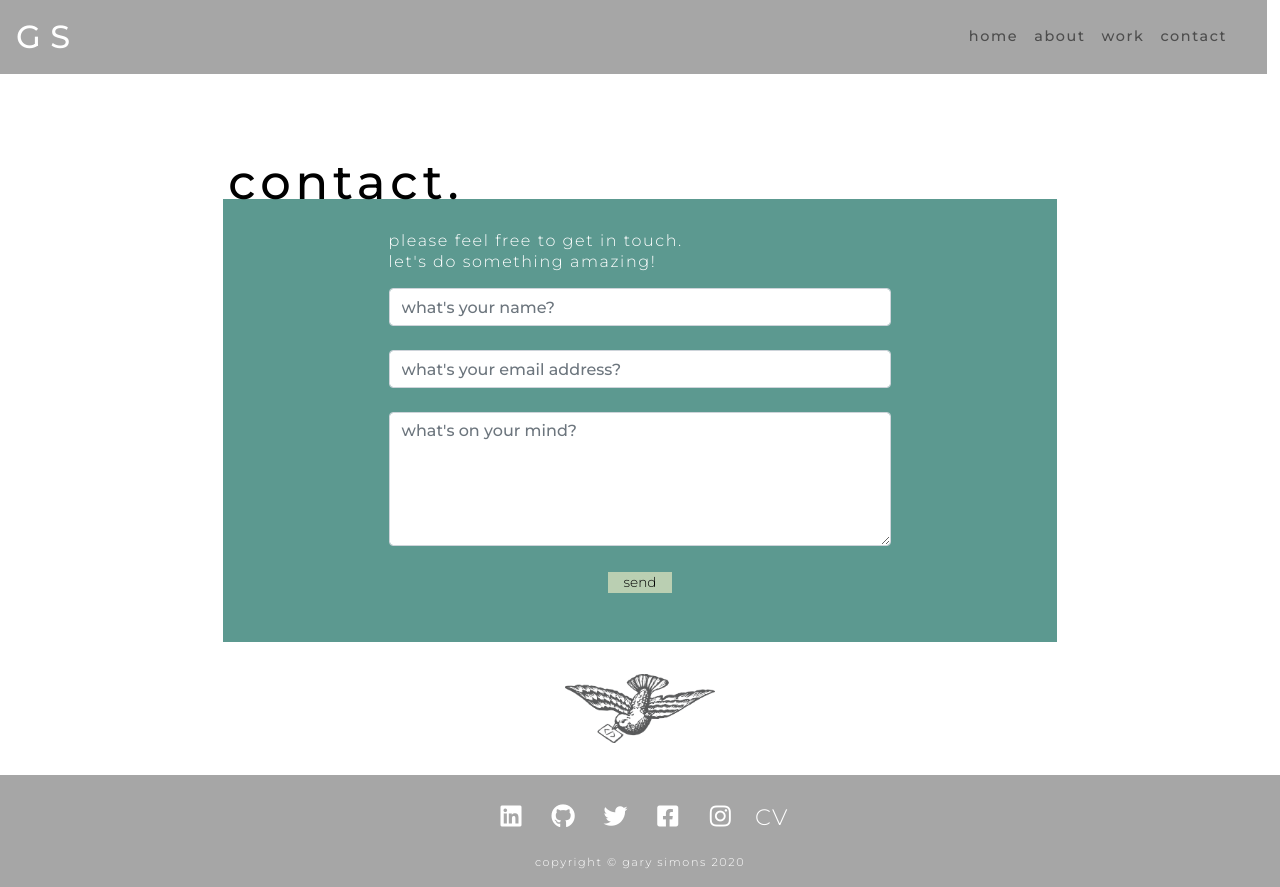
After one commit to GarySimons/Gary-Simons, a Flask app: template templates/pages/contact_copy.html in a window 1280 px wide. The commit adds this page. Run offline with Flask 2, Linux system fonts and the light colour scheme; the template is opened without the code that fills it, so the values that code supplies are empty; some libraries are stand-ins or nearby versions.

```diff
--- a/app.py
+++ b/app.py
@@ -97,4 +97,4 @@ def deleteskill(skill_id):
 if __name__ == '__main__':
     app.run(host=os.getenv('IP', '0.0.0.0'),
     port=int(os.getenv('PORT', 8080)),
-    debug=False)
+    debug=True)
--- a/templates/layout/head.html
+++ b/templates/layout/head.html
@@ -6,24 +6,3 @@
 <link rel="stylesheet" href="{{ url_for('static', filename='css/style.css')}}" type="text/css" />
 <link rel="shortcut icon" href="{{ url_for('static', filename='images/favicon.ico')}}" type="image/x-icon">
 <link rel="icon" href="/favicon.ico" type="image/x-icon">
-
-<!-- EmailJS Script for Contact Form -->
-<script type="text/javascript"
-    src="https://cdn.jsdelivr.net/npm/emailjs-com@2/dist/email.min.js">
-</script>
-<script type="text/javascript">
-   (function(){
-      emailjs.init("user_HgabIlpCwGFwnlJUA5xol");
-
-    var templateParams = {
-    name: 'James',
-    notes: 'Check this out!'
-};
-
-emailjs.send('GaryEmail', 'gary', templateParams)
-    .then(function(response) {
-       console.log('SUCCESS!', response.status, response.text);
-    }, function(error) {
-       console.log('FAILED...', error);
-    });
-   })();
--- /dev/null
+++ b/templates/pages/contact_copy.html
@@ -0,0 +1,49 @@
+{% extends "layout/base.html" %}
+{% block content %}
+
+<div class="main">
+	<div class="row justify-content-center">
+		<h3 class="col-sm-8 sectionhead">contact.</h3>
+	</div>
+	<!--Form-->
+	<div class="container-fluid col-sm-12 col-md-8" id="contactbox">
+
+		<div class="row justify-content-center">
+			<div class="col-sm-8">
+				<p id="contacttext">please feel free to get in touch.
+					<br />
+            let's do something amazing!</p>
+			</div>
+		</div>
+
+		<form id="contact-form" method="post" action="contact.php" role="form">
+			<div class="row justify-content-center">
+
+				<div class="center-form col-sm-12 col-md-8">
+					<form>
+						<input type="text" name="name" id="fullname" class="form-control" placeholder="what's your name?" required />
+						<br />
+						<input type="email" name="email" id="emailaddress" class="form-control" placeholder="what's your email address?" required />
+						<br />
+						<textarea rows="5" name="projectsummary" id="projectsummary" class="form-control"
+                        placeholder="what's on your mind?" required></textarea>
+						<br />
+						<div class="form-row text-center">
+							<div class="col">
+								<button type="submit" id="btnsend">send</button>
+							</div>
+						</div>
+					</form>
+				</div>
+			</div>
+		</form>
+	</div>
+
+	<!-- Bird -->
+	{% include 'components/bird.html' %}
+</div>
+
+<!-- Footer -->
+{% include 'components/footer.html' %}
+
+{% endblock content %}
```
Also changed, not shown: static/js/sendEmail.js (added, +33 -0 lines).
